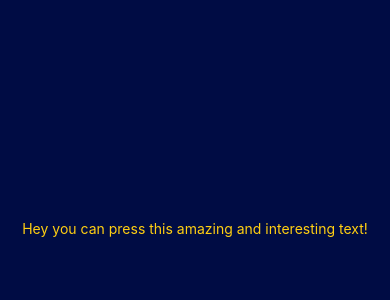
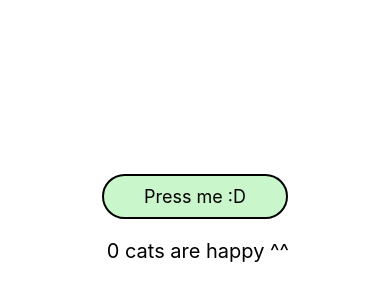
Before and after one commit to Canialon/UniMobileReactApp, a React Native app: screen / in a window 390 px wide. Shown: the part 194-494 px from the top of the page. Built offline with nearby package versions, Linux system fonts and the light colour scheme.

Commit message:
create button with counter of presses

```diff
--- a/App.js
+++ b/App.js
@@ -1,45 +1,43 @@
-import React from "react";
-import { StyleSheet, Text, SafeAreaView, StatusBar, Alert, View, TouchableHighlight } from "react-native";
+import React, { useState } from "react";
+import { View, TouchableOpacity, Text, StyleSheet, Alert } from "react-native";
 
 export default function App() {
-  const handleTextPress = () =>
-    Alert.alert("Wow you are so cool, thanks for pressing this text to see magic!");
+  const [count, setCount] = useState(0);
+
+  const plusOneButton = () => {
+    setCount(count + 1);
+  };
 
   return (
-    <SafeAreaView style={styles.container}>
-      <View style={styles.centeredContainer}>
-        <TouchableHighlight
-          underlayColor="#FF8112" // Change background colour when press
-          onPress={handleTextPress}
-        >
-          <View style={styles.button}>
-            <Text numberOfLines={1} style={styles.text}>
-              Hey you can press this amazing and interesting text!
-            </Text>
-          </View>
-        </TouchableHighlight>
-      </View>
-      <StatusBar style="auto" />
-    </SafeAreaView>
+    <View style={styles.container}>
+      <TouchableOpacity onPress={plusOneButton} style={styles.button}>
+        <Text style={styles.buttonText}>Press me :D</Text>
+      </TouchableOpacity>
+      <Text style={styles.countText}> {count} cats are happy ^^</Text>
+    </View>
   );
 }
 
 const styles = StyleSheet.create({
   container: {
     flex: 1,
-    backgroundColor: "#000C44",
-  },
-  centeredContainer: {
-    flex: 1,
     justifyContent: "center",
     alignItems: "center",
-    paddingHorizontal: 16,
   },
-  text: {
-    color: "#FFCF12",
-    fontSize: 14,
-    textAlign: "center",
-    flexWrap: 'wrap',
-    padding: 10,
+  button: {
+    backgroundColor: "#CAF6CC",
+    paddingVertical: 10,
+    paddingHorizontal: 40,
+    borderRadius: 50,
+    borderColor: '165A19',
+    borderWidth: 2,
+  },
+  buttonText: {
+    color: "#000",
+    fontSize: 18,
+  },
+  countText: {
+    margin: 20,
+    fontSize: 20,
   },
 });
```
